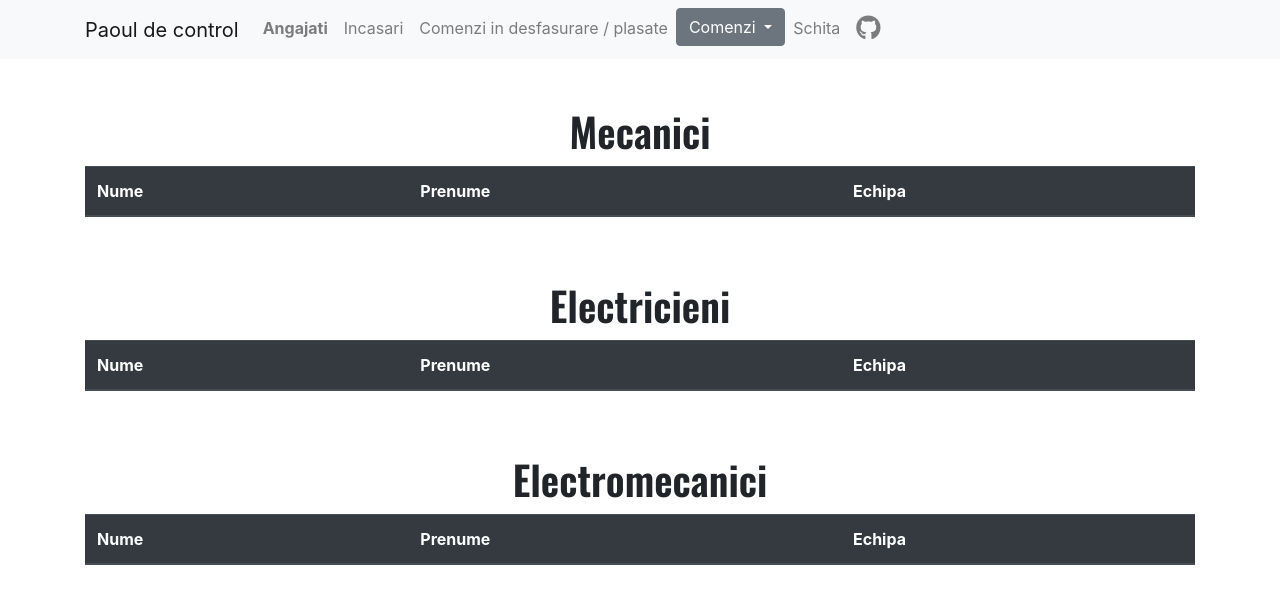
After one commit to Elisei123/sgbd_proiect_service_auto, a Django app: page /especialisti/ in a window 1280 px wide. The commit adds this page. Shown: the top 604 px of the page. Run offline with Django 3.2, Linux system fonts and the light colour scheme; data that the repository does not hold is empty; some libraries are stand-ins or nearby versions.

Commit message:
v1
add readme
add select, and union

```diff
--- a/templates/specialisti.html
+++ b/templates/Incasari.html
@@ -7,11 +7,10 @@
         <table class="table table-striped table-dark" style="margin-top: 5%;">
           <thead>
             <tr>
-              <th scope="col">ID_Specialist</th>
-              <th scope="col">ID_Echipa</th>
+
               <th scope="col">Nume</th>
               <th scope="col">Prenume</th>
-              <th scope="col">specializare</th>
+              <th scope="col">Cost</th>
             </tr>
           </thead>
           <tbody>
@@ -26,6 +25,7 @@
             {% endfor %}
           </tbody>
         </table>
+        <h2>Total de incasat: </h2>
     </div>
 
 {% endblock content %}
--- a/templates/base.html
+++ b/templates/base.html
@@ -9,7 +9,8 @@
 
     <!-- Bootstrap CSS -->
     <link rel="stylesheet" href="https://stackpath.bootstrapcdn.com/bootstrap/4.4.1/css/bootstrap.min.css" integrity="sha384-Vkoo8x4CGsO3+Hhxv8T/Q5PaXtkKtu6ug5TOeNV6gBiFeWPGFN9MuhOf23Q9Ifjh" crossorigin="anonymous">
-
+    <link href="https://fonts.googleapis.com/css2?family=Oswald:wght@600&display=swap" rel="stylesheet">
+  <link rel="stylesheet" href="https://kit-free.fontawesome.com/releases/latest/css/free.min.css" media="all">
     <title>{% block title %} {% endblock title %}</title>
   </head>
 
@@ -27,12 +28,20 @@
 
           <div class="collapse navbar-collapse" id="navbarSupportedContent">
             <ul class="navbar-nav mr-auto">
-                <li class="nav-item" style="{% if request.resolver_match.url_name == "home" %}font-weight: bold;{% endif %}">
-                    <a class="nav-link" href="/">Home</a>
+{#                <li class="nav-item" style="{% if request.resolver_match.url_name == "home" %}font-weight: bold;{% endif %}">#}
+{#                    <a class="nav-link" href="/">Home</a>#}
+{#                </li>#}
+
+                <li class="nav-item" style="{% if request.resolver_match.url_name == "especialisti" %}font-weight: bold;{% endif %}">
+                    <a class="nav-link" href="/especialisti">Angajati</a>
                 </li>
 
-                <li class="nav-item" style="{% if request.resolver_match.url_name == "schita" %}font-weight: bold;{% endif %}">
-                    <a class="nav-link" href="/schita">Schita</a>
+                <li class="nav-item" style="{% if request.resolver_match.url_name == "incasari" %}font-weight: bold;{% endif %}">
+                    <a class="nav-link" href="/incasari">Incasari</a>
+                </li>
+
+                <li class="nav-item" style="{% if request.resolver_match.url_name == "StareComenzi" %}font-weight: bold;{% endif %}">
+                    <a class="nav-link" href="/StareComenzi">Comenzi in desfasurare / plasate</a>
                 </li>
 
                 <div class="dropdown">
@@ -49,12 +58,19 @@
                     <a class="dropdown-item" href="/specialisti">Specialisti</a>
                   </div>
                 </div>
+
+                <li class="nav-item" style="{% if request.resolver_match.url_name == "schita" %}font-weight: bold;{% endif %}">
+                    <a class="nav-link" href="/schita">Schita</a>
+                </li>
+
+                <li class="nav-item">
+                    <a target="_blank" class="nav-link" href="https://github.com/Elisei123/sgbd_proiect_service_auto/blob/master/web_interface/views.py"><i style="font-size: 25px;" class="fab fa-github"></i></a>
+                </li>
             </ul>
-            <!--
             <form class="form-inline my-2 my-lg-0">
-              <input class="form-control mr-sm-2" type="search" placeholder="Search" aria-label="Search">
-              <button class="btn btn-outline-success my-2 my-sm-0" type="submit">Search</button>
-            </form> -->
+              <!--<input class="form-control mr-sm-2" type="search" placeholder="Search" aria-label="Search">
+              <button class="btn btn-outline-success my-2 my-sm-0" type="submit">Search</button>-->
+            </form>
           </div>
       </div>
     </nav>
--- /dev/null
+++ b/templates/especialisti.html
@@ -0,0 +1,70 @@
+{% extends 'base.html' %}
+
+{% block title %} Comenzi {% endblock title %}
+
+{% block current_page %} Comenzi {% endblock current_page %}
+
+{% block content %}
+    <div class="container">
+        <br><br><h1 style="text-align: center; font-family: 'Oswald', sans-serif;"> Mecanici</h1>
+        <table class="table table-striped table-dark" style="margin-top: 1%;">
+          <thead>
+            <tr>
+              <th scope="col">Nume</th>
+              <th scope="col">Prenume</th>
+              <th scope="col">Echipa</th>
+            </tr>
+          </thead>
+          <tbody>
+            {% for mecanic in Mecanici %}
+                <tr>
+                  <td>{{ mecanic.nume }}</td>
+                  <td>{{ mecanic.prenume }}</td>
+                  <td>{{ mecanic.nume_echipa }}</td>
+                </tr>
+            {% endfor %}
+          </tbody>
+        </table>
+
+            <br><br><h1 style="text-align: center; font-family: 'Oswald', sans-serif;"> Electricieni</h1>
+        <table class="table table-striped table-dark" style="margin-top: 1%;">
+          <thead>
+            <tr>
+              <th scope="col">Nume</th>
+              <th scope="col">Prenume</th>
+              <th scope="col">Echipa</th>
+            </tr>
+          </thead>
+          <tbody>
+            {% for electrician in Electricieni %}
+                <tr>
+                  <td>{{ electrician.nume }}</td>
+                  <td>{{ electrician.prenume }}</td>
+                  <td>{{ electrician.nume_echipa }}</td>
+                </tr>
+            {% endfor %}
+          </tbody>
+        </table>
+
+            <br><br><h1 style="text-align: center; font-family: 'Oswald', sans-serif;"> Electromecanici</h1>
+        <table class="table table-striped table-dark" style="margin-top: 1%;">
+          <thead>
+            <tr>
+              <th scope="col">Nume</th>
+              <th scope="col">Prenume</th>
+              <th scope="col">Echipa</th>
+            </tr>
+          </thead>
+          <tbody>
+            {% for electromecanic in Electromecanici %}
+                <tr>
+                  <td>{{ electromecanic.nume }}</td>
+                  <td>{{ electromecanic.prenume }}</td>
+                  <td>{{ electromecanic.nume_echipa }}</td>
+                </tr>
+            {% endfor %}
+          </tbody>
+        </table>
+    </div>
+
+{% endblock content %}
--- a/web_interface/urls.py
+++ b/web_interface/urls.py
@@ -13,4 +13,7 @@ urlpatterns = [
     path('piese/', views.piese, name='piese'),
     path('sarcini/', views.sarcini, name='sarcini'),
     path('specialisti/', views.specialisti, name='specialisti'),
+    path('especialisti/', views.especialisti, name='especialisti'),
+    path('incasari/', views.incasari, name='incasari'),
+    path('StareComenzi/', views.StareComenzi, name='StareComenzi'),
 ]
--- a/web_interface/views.py
+++ b/web_interface/views.py
@@ -77,3 +77,46 @@ def specialisti(request):
                       'specialisti': specialisti,
                   }
     )
+
+def especialisti(request):
+    Mecanici = Specialisti.objects.raw('SELECT * FROM Specialisti WHERE specializare="Mecanic"')
+    Electromecanici = Specialisti.objects.raw('SELECT * FROM Specialisti WHERE specializare="Electromecanic"')
+    Electricieni = Specialisti.objects.raw('SELECT * FROM Specialisti WHERE specializare="Electrician"')
+    return render(request,
+                  'especialisti.html',
+                  {
+                      'Mecanici': Mecanici,
+                      'Electromecanici': Electromecanici,
+                      'Electricieni': Electricieni
+                  }
+    )
+
+def incasari(request):
+    # TODO: De terminat aici. Trebuie sa facem select din baza de date:
+    # TODO: SELECT nume, prenume, pret_lucrare from Clienti WHERE p.s CNP este id  (diferit)
+
+    Mecanici = Specialisti.objects.raw('SELECT * FROM Specialisti WHERE specializare="Mecanic"')
+    Electromecanici = Specialisti.objects.raw('SELECT * FROM Specialisti WHERE specializare="Electromecanic"')
+    Electricieni = Specialisti.objects.raw('SELECT * FROM Specialisti WHERE specializare="Electrician"')
+    return render(request,
+                  'incasari.html',
+                  {
+                      'Mecanici': Mecanici,
+                      'Electromecanici': Electromecanici,
+                      'Electricieni': Electricieni
+                  }
+    )
+
+
+
+
+def StareComenzi(request):
+    comenzi = Comenzi.objects.raw("SELECT * FROM Comenzi WHERE stare_comanda = 'In desfasurare!'"
+                                      " UNION"
+                                      " SELECT * FROM Comenzi WHERE stare_comanda = 'Comanda plasata!'")
+    return render(request,
+                  'stare_comenzi.html',
+                  {
+                      'comenzi': comenzi,
+                  }
+    )
```
Also changed, not shown: templates/Echipe_&_taskuri.html (added, +33 -0 lines), templates/stare_comenzi.html (added, +34 -0 lines), README.md.
